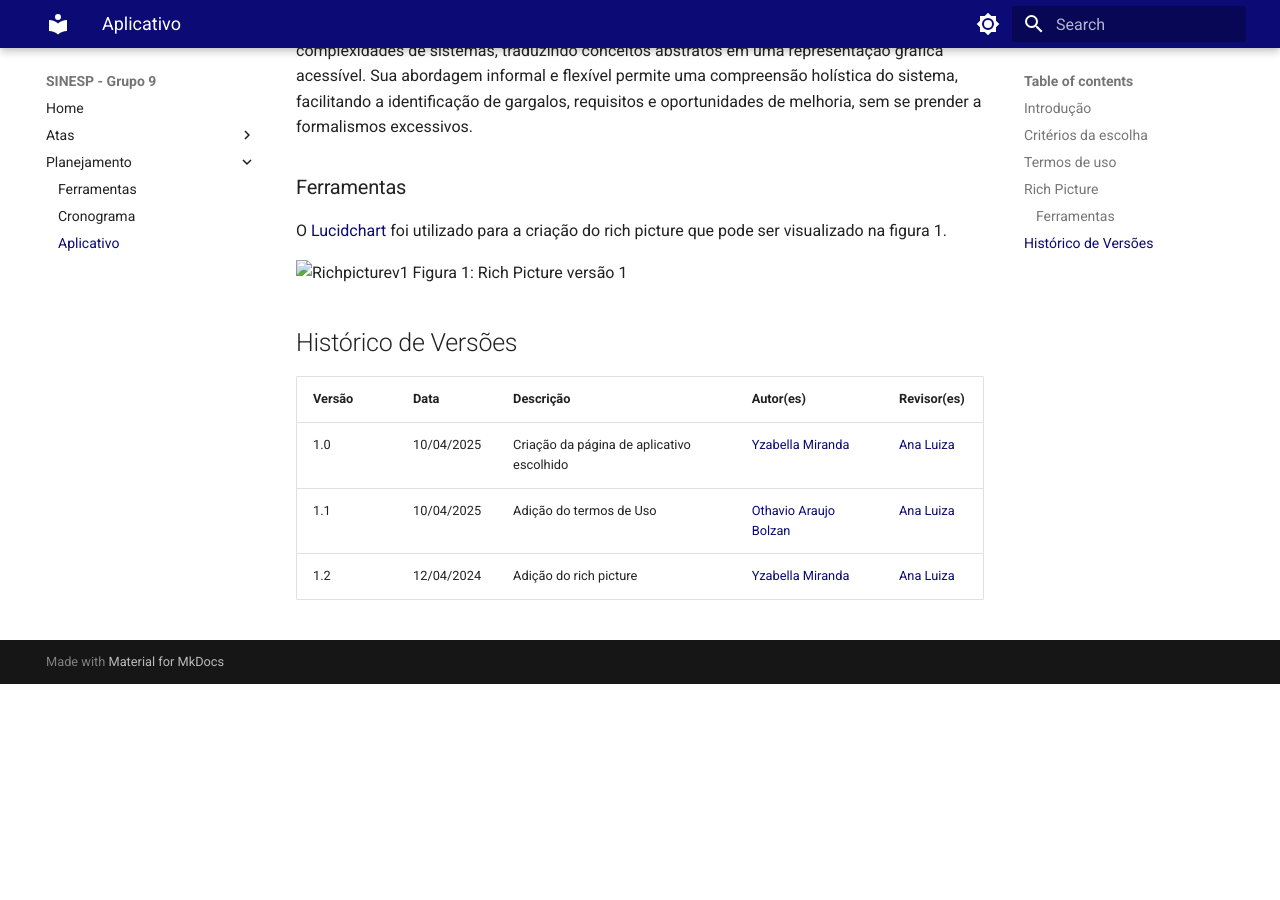
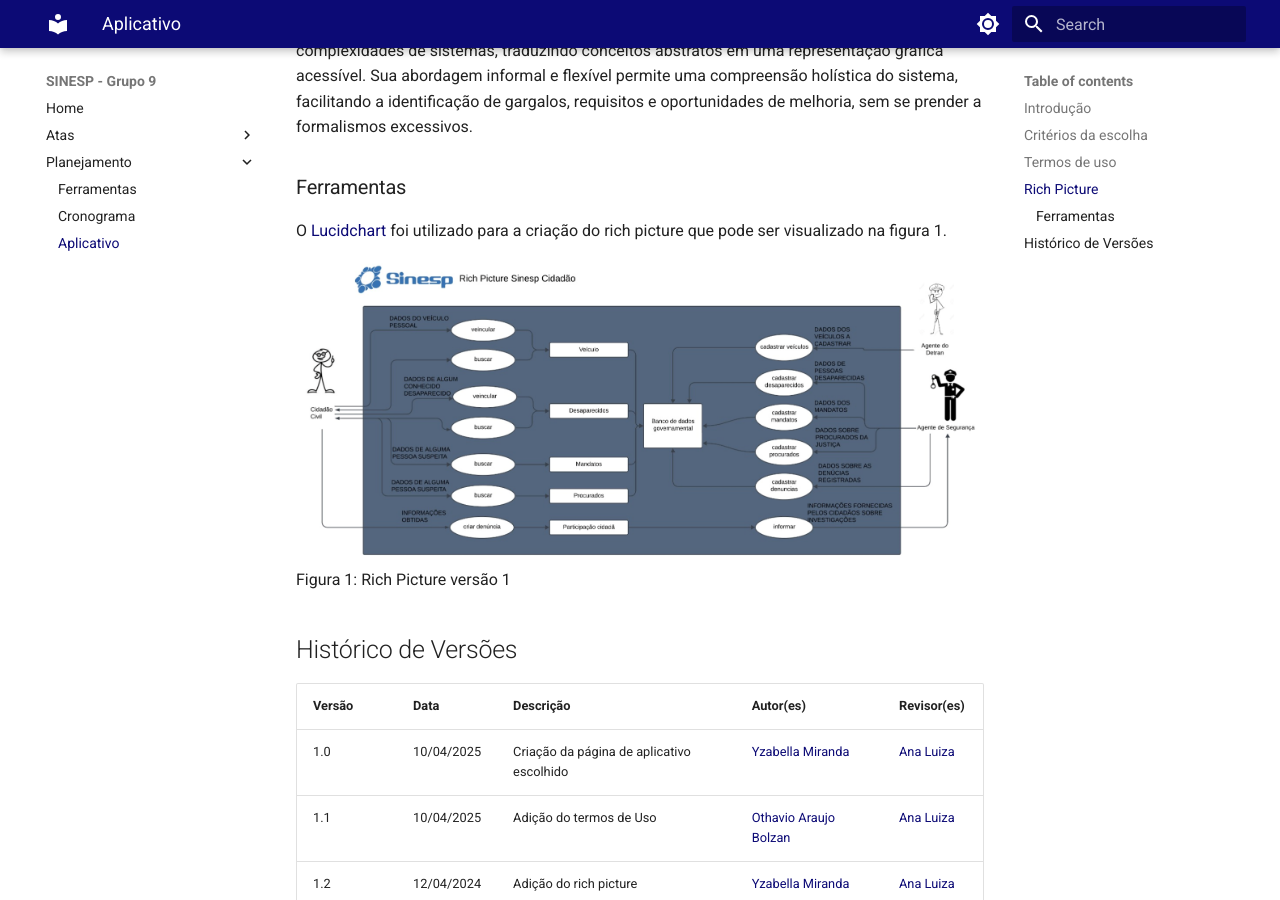
Before and after one commit to matheusdealcantara/2025.1-Grupo09, an MkDocs documentation site: the page built from docs/planejamento/aplicativo.md, in a window 1280 px wide and 900 px high, scrolled down 1445 px. Built offline with MkDocs 1.6.1 and Material for MkDocs 9.7.7, drawn with Linux system fonts in a browser that asks for light colours; before the commit the page ends 2129 px from its top, so only the background shows below that.

Commit message:
atualização do codigo

```diff
--- a/docs/planejamento/aplicativo.md
+++ b/docs/planejamento/aplicativo.md
@@ -23,7 +23,7 @@ O RichPicture é uma técnica visual colaborativa utilizada para explorar e comu
 ### Ferramentas
 O [Lucidchart](https://www.lucidchart.com/pages/pt) foi utilizado para a criação do rich picture que pode ser visualizado na figura 1.
 
-![Richpicturev1](assets/richpicture/richPicture.png)
+![Richpicturev1](assets/rich-picture/richPicture.png)
 Figura 1: Rich Picture versão 1
 
 ## Histórico de Versões
```
